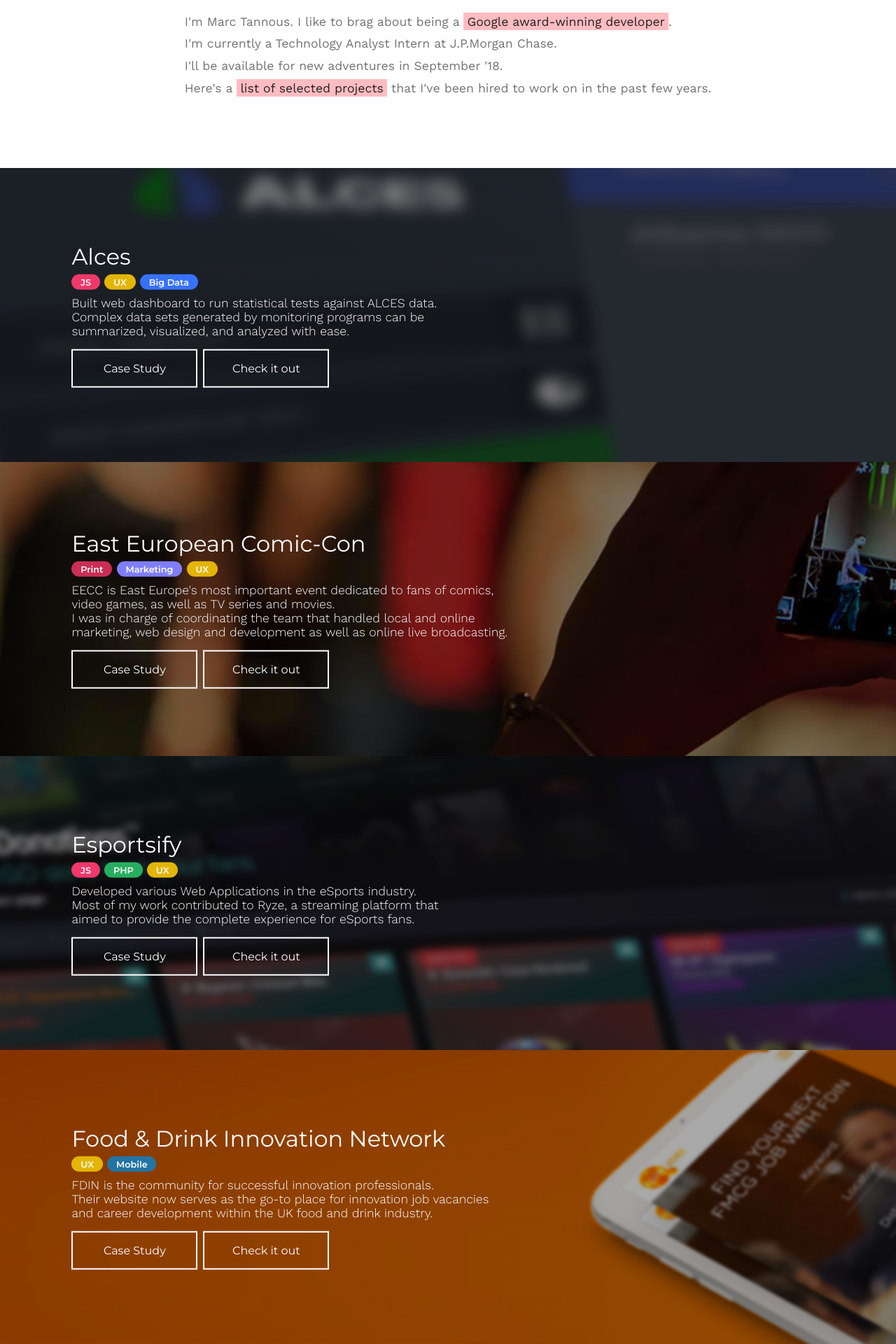
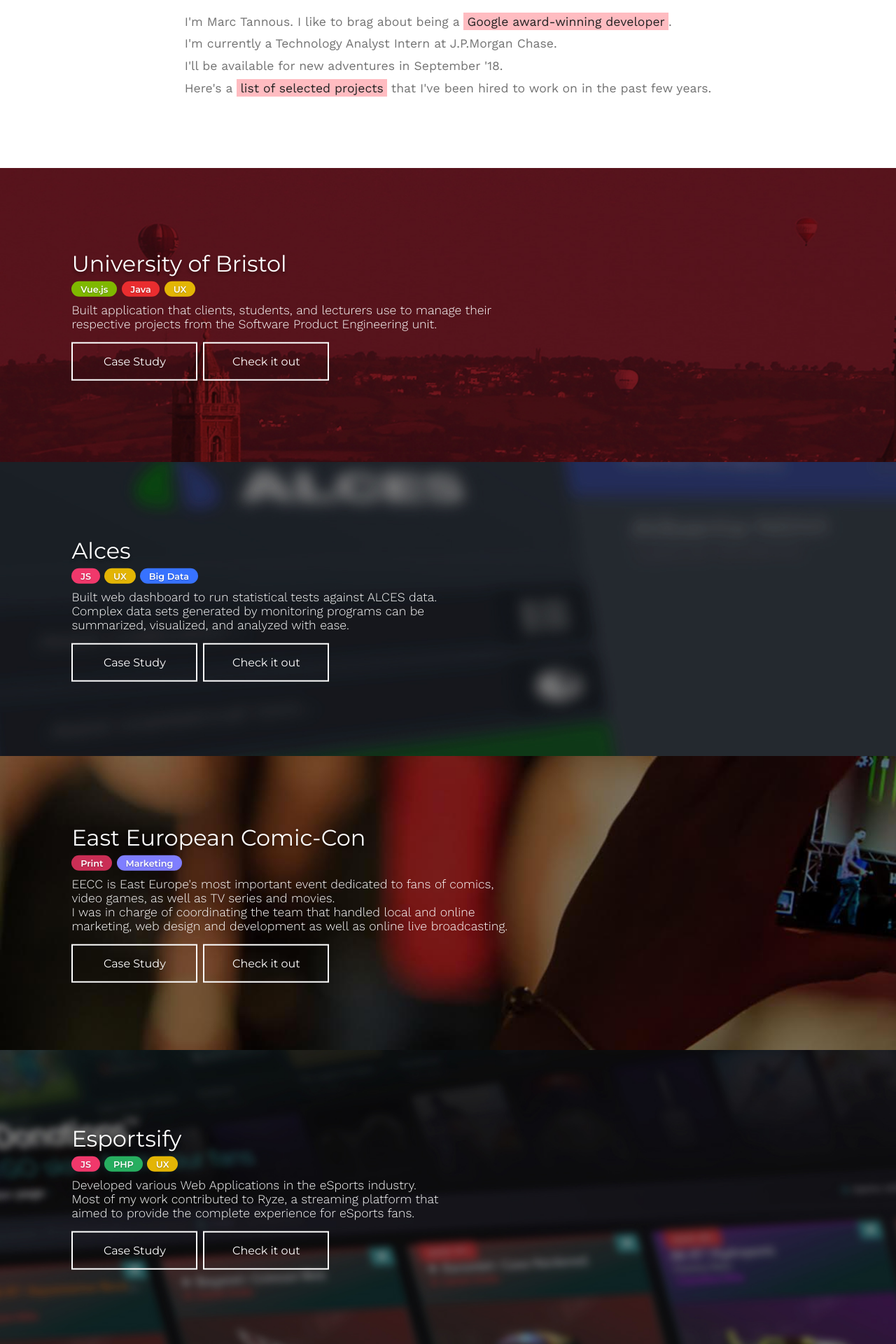
Before and after one commit to tannousmarc/portfolio-vue, a Vue app: page / in a window 1280 px wide. Shown: the part 708-2628 px from the top of the page at 70% size. Built offline with nearby package versions, Linux system fonts and the light colour scheme.

Commit message:
uob project

```diff
--- a/src/components/BaseTag.vue
+++ b/src/components/BaseTag.vue
@@ -18,8 +18,8 @@
   },
   created () {
     // trivial implementation of a tuple/map, could be made more elegant
-    const tags = ['JS', 'PHP', 'UX', 'Mobile', 'Print', 'Marketing', 'Big Data']
-    const colors = ['pink', 'green', 'citrine', 'lapislazuli', 'dungeon', 'lavender', 'crayolablue']
+    const tags = ['JS', 'PHP', 'UX', 'Mobile', 'Print', 'Marketing', 'Big Data', 'Vue.js', 'Java']
+    const colors = ['pink', 'green', 'citrine', 'lapislazuli', 'dungeon', 'lavender', 'crayolablue', 'forest', 'fire']
     this.color = colors[tags.indexOf(this.text)]
   }
 }
@@ -38,6 +38,7 @@
     margin-right: 0.5em;
     font-size: 0.8em;
     margin-top: 0.5em;
+    text-shadow : 0 1px 2px rgba(0,0,0,0.25);
   }
   .green{
     background-color: #27ae60;
@@ -60,4 +61,10 @@
   .crayolablue{
     background-color: #3772FF;
   }
+  .forest{
+    background-color: #7fb800;
+  }
+  .fire{
+    background-color: #ea2d2f;
+  }
 </style>
--- a/src/components/TheHeroSection.vue
+++ b/src/components/TheHeroSection.vue
@@ -30,10 +30,14 @@
   font-weight: 300;
   font-size: 3.5em;
   margin: 0;
+  color: #fcfcfc;
+  text-shadow : 0 1px 2px rgba(0,0,0,0.10);
 }
 h2{
   font-weight: 200;
   font-size: 2em;
   margin: 0;
+  color: #fcfcfc;
+  text-shadow : 0 1px 2px rgba(0,0,0,0.15);
 }
 </style>
--- a/src/components/TheProjectsSection.vue
+++ b/src/components/TheProjectsSection.vue
@@ -23,6 +23,29 @@
       projects: [
         {
           id: 0,
+          title: 'University of Bristol',
+          description: `Built application that clients, students, and lecturers use to manage their
+respective projects from the Software Product Engineering unit.`,
+          tags: [
+            {
+              id: 1,
+              text: 'Vue.js'
+            },
+            {
+              id: 2,
+              text: 'Java'
+            },
+            {
+              id: 3,
+              text: 'UX'
+            }
+          ],
+          cover: require('../assets/uob-cover.jpg'),
+          url: ' ',
+          studyUrl: '/project/bristolSPE'
+        },
+        {
+          id: 1,
           title: 'Alces',
           tags: [
             {
@@ -46,7 +69,7 @@
           studyUrl: '/project/esportsify'
         },
         {
-          id: 1,
+          id: 2,
           title: 'East European Comic-Con',
           description: `EECC is East Europe's most important event dedicated to fans of comics,
 video games, as well as TV series and movies.
@@ -60,10 +83,6 @@
             {
               id: 2,
               text: 'Marketing'
-            },
-            {
-              id: 3,
-              text: 'UX'
             }
           ],
           cover: require('../assets/eecc-cover.jpg'),
@@ -71,7 +90,7 @@
           studyUrl: '/project/eecc'
         },
         {
-          id: 2,
+          id: 3,
           title: 'Esportsify',
           tags: [
             {
@@ -93,26 +112,6 @@
           cover: require('../assets/esportsify-cover.jpg'),
           url: 'http://www.esportsify.com',
           studyUrl: '/project/esportsify'
-        },
-        {
-          id: 3,
-          title: 'Food & Drink Innovation Network',
-          description: `FDIN is the community for successful innovation professionals.
-Their website now serves as the go-to place for innovation job vacancies
-and career development within the UK food and drink industry.`,
-          tags: [
-            {
-              id: 1,
-              text: 'UX'
-            },
-            {
-              id: 2,
-              text: 'Mobile'
-            }
-          ],
-          cover: require('../assets/fdin-cover.jpg'),
-          url: 'http://www.fdin.co.uk',
-          studyUrl: '/project/fdin'
         }
       ]
     }
@@ -135,6 +134,7 @@
   .homepage-project h1{
     font-size: 2em;
     font-weight: 400;
+    text-shadow : 0 3px 4px rgba(0,0,0,0.40);
   }
   .homepage-project pre{
     font-family: "Work Sans", sans-serif;
```
Also changed, not shown: src/assets/fdin-cover.jpg (deleted), src/assets/uob-cover.jpg (added).
